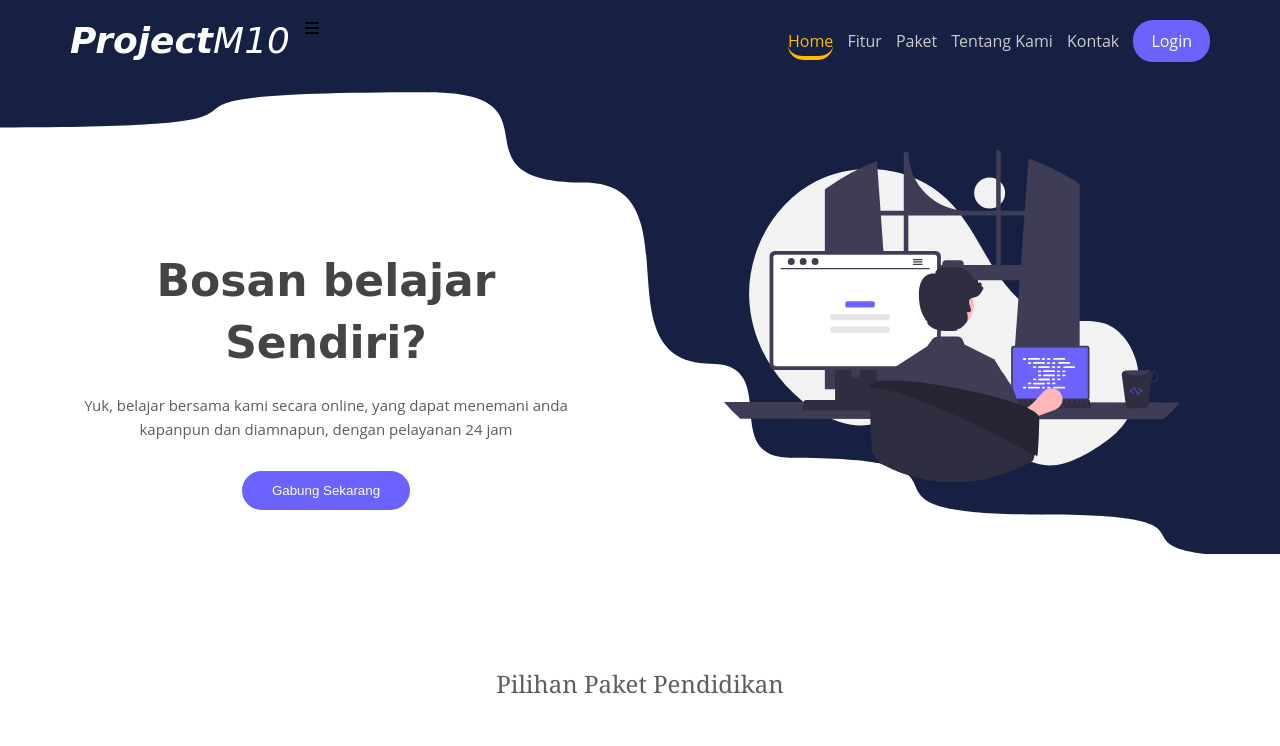
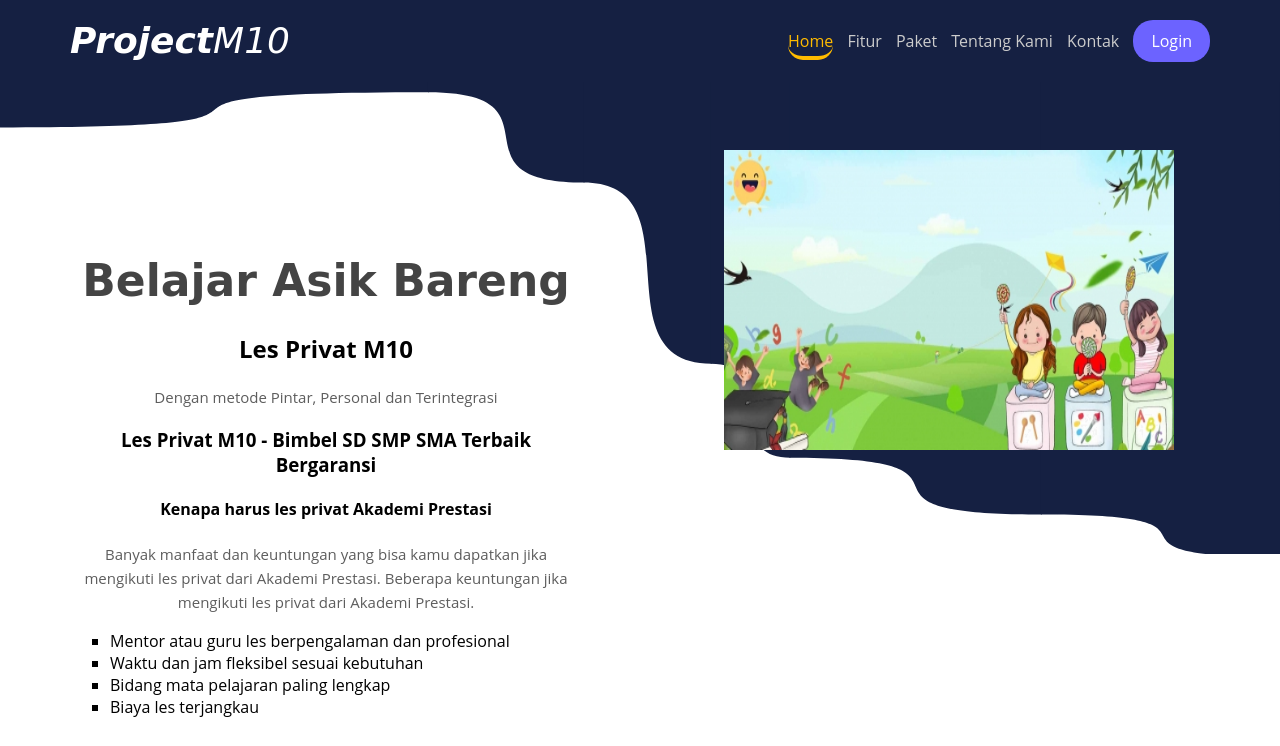
Before and after one commit to bta-tq/Project-M10, a plain HTML site: page index.html in a window 1280 px wide. Shown: the top 746 px of the page. Drawn offline with Linux system fonts and the light colour scheme; a web font is replaced by a local one.

Commit message:
Tambahan Main Extra

```diff
--- a/index.html
+++ b/index.html
@@ -18,7 +18,7 @@
         <div class="container">
             <div class="header-area menu-navbar">
                 <div class="logo"><strong>Project</strong>M10</div>
-                <span class="fa fa-bars menu-icon"></span>
+                <!-- <span class="fa fa-bars menu-icon"></span> -->
                 <div class="links">
                     <a href="#top" class="active-menu">Home</a>
                     <a href="#fitur">Fitur</a>
@@ -51,13 +51,26 @@
                 stroke-width="0"></path>
         </svg>
         <div class="info">
-            <h1>Bosan belajar Sendiri?</h1>
-            <p>Yuk, belajar bersama kami secara online, yang dapat menemani anda kapanpun dan diamnapun, dengan
-                pelayanan 24 jam </p>
-            <button>Gabung Sekarang</button>
+            <h1>Belajar Asik Bareng</h1>
+            <h2>Les Privat M10</h2>
+            <p>Dengan metode Pintar, Personal dan Terintegrasi</p>
+            <!-- <center>
+            <img src="./assets/Belajar.jpg" alt="Image" height="300cm" width="450cm">
+            </center> -->
+            <center>
+            <h3>Les Privat M10 - Bimbel SD SMP SMA Terbaik Bergaransi</h3>
+            </center>
+            <h4>Kenapa harus les privat Akademi Prestasi</h5>
+            <p>Banyak manfaat dan keuntungan yang bisa kamu dapatkan jika mengikuti les privat dari Akademi Prestasi. Beberapa keuntungan jika mengikuti les privat dari Akademi Prestasi.</p>
+            <ul type="square">
+                <li>Mentor atau guru les berpengalaman dan profesional</li>
+                <li>Waktu dan jam fleksibel sesuai kebutuhan</li>
+                <li>Bidang mata pelajaran paling lengkap</li>
+                <li>Biaya les terjangkau</li>
+            </ul>
         </div>
         <div class="image">
-            <img src="assets/undraw_programming_re_kg9v.svg" alt="" srcset="">
+            <img src="./assets/Belajar.jpg" alt="Image" height="300cm" width="450cm">
         </div>
         <div class="clearfix"></div>
     </section>
```
Also changed, not shown: assets/Belajar.jpg (added), src/stylesheet.css.
